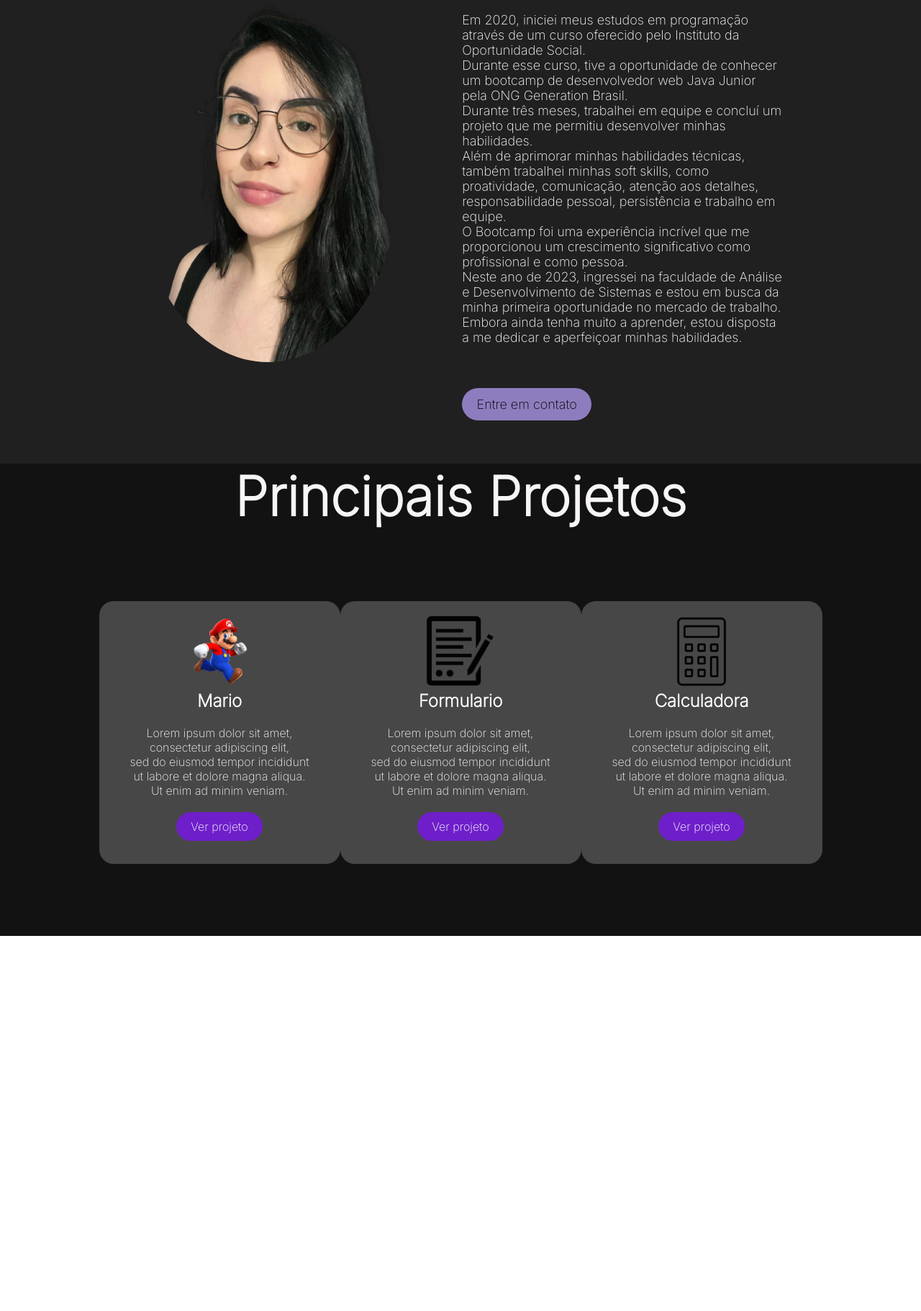
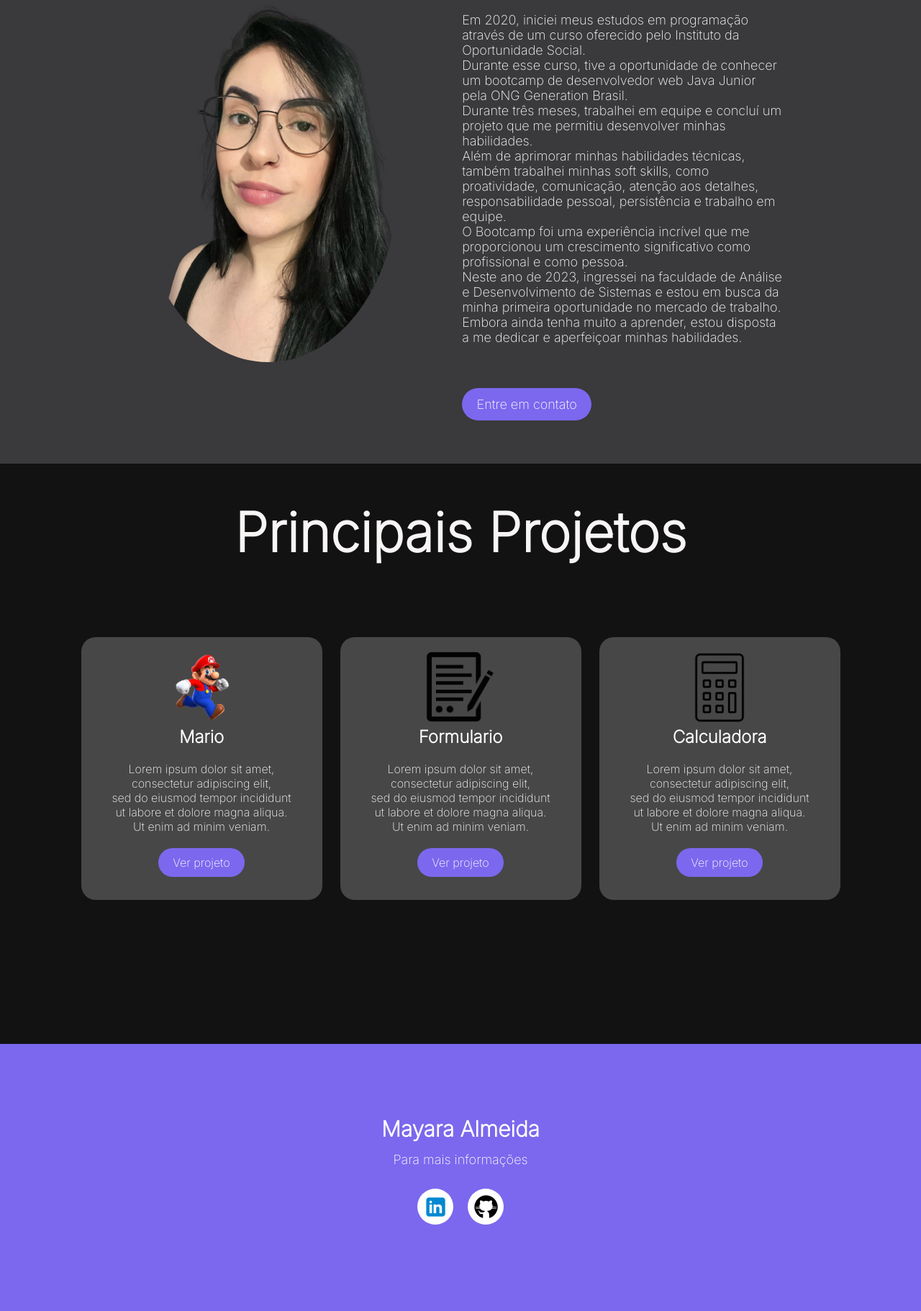
Before and after one commit to mayaratlt23/Meu_portifolio, a plain HTML site: page index.html in a window 1280 px wide. Shown: the part 939-2760 px from the top of the page at 72% size. Before the commit the page ends 2239 px from the top, so only its background shows below. Drawn offline with Linux system fonts and the light colour scheme.

Commit message:
Portifólio em construção

```diff
--- a/index.html
+++ b/index.html
@@ -11,14 +11,14 @@
 
    <!-- CABEÇALHO -->
 
-   <div class="caixa-principal">
+   <div class="caixa-principal" id="home">
       <nav>
          <h2 class="portifolio">Portifo<span>lio</span></h2>
          <ul>
-            <li><a>Home</a></li>
-            <li><a>Sobre</a></li>
-            <li><a>Projetos</a></li>
-            <li><a>Fale comigo</a></li>
+            <li><a class="link-menu" href="#home">Home</a></li>
+            <li><a class="link-menu" href="#sobre">Sobre</a></li>
+            <li><a class="link-menu" href="#projetos-id">Projetos</a></li>
+            <li><a class="link-menu" href="#fale-comigo">Fale comigo</a></li>
          </ul>
       </nav>
 
@@ -28,7 +28,7 @@
       </div>
    </div>
 
-   <section>
+   <section id="sobre">
       <img src="./imagens/may1.png">
       <div>
          <h2>Sobre mim</h2>
@@ -45,7 +45,7 @@
       </div>
    </section>
 
-   <div class="projetos">   <!--Parte dos projetos-->
+   <div class="projetos" id="projetos-id">   <!--Parte dos projetos-->
       <h2>Principais Projetos</h2>
 
       <div class="card-projetos">
@@ -79,5 +79,23 @@
    </div>
    </div>
 
+   <footer id="fale-comigo">
+      <h5>Mayara Almeida</h5>
+      <p>Para mais informações</p>
+
+      <div class="social">
+
+         <a href="https://www.linkedin.com/in/mayaratalmeida/" target="_blank">
+            <img src="./imagens/linkedin.png">
+         </a>
+
+         <a href="https://github.com/mayaratlt23" target="_blank">
+            <img src="./imagens/github.png">
+         </a>
+
+      </div>
+  </footer>
+
+
 </body>
 </html>
--- a/style.css
+++ b/style.css
@@ -12,7 +12,7 @@
   background-image: url(./imagens/background.png);
   background-position: right;                           /*posicionar a imagem*/
   background-repeat: no-repeat;
-  background-color: #3a393b;                   /*primeira imagem do site*/
+  background-color: #202020;                   /*primeira imagem do site*/
 }
 
 /*ESTILIZAR O MENU DE NAVEGAÇÃO */
@@ -32,7 +32,7 @@ nav {
   font-weight: 900;
 }
 .portifolio span {
-  color: #8e7dbe;
+  color: #7B68EE;
 }
 
 /*ESTILIZAR A LISTA DO MENU DE NAVEGAÇÃO */
@@ -47,8 +47,14 @@ li {
 
 /*EFEITO DE QUANDO PASSAR O MOUSE EM CIMA DA PALAVRA ELA MUDAR DE COR*/
 li:hover {
-  color: #8e7dbe;
+  color: #7B68EE;
   transition: 0.5s;
+}
+
+/*ESTILIZAR OS NOMES DO MENU*/
+.link-menu {
+  text-decoration: none;
+  color: white;
 }
 
 /*POSICIONAR MEU NOME*/
@@ -65,7 +71,7 @@ h1 {
 }
 
 h1 span {
-  color: #8e7dbe;
+  color: #7B68EE;
 }
 
 /* ESTILIZAR O NOME "PROGRAMADORA FRON END"*/
@@ -79,7 +85,7 @@ section {
   display: flex;
   align-items: center;
   padding: 60px 15%;
-  background-color: #202020;
+  background-color: #3a393b;
 }
 
 /*ESTILIZAR MINHA IMAGEM*/
@@ -105,8 +111,8 @@ section div p {
 
 /*ESTILIZAR O BOTÃO ENTRE EM CONTATO*/
 section div button {
-   color: black;
-   background: #8e7dbe;
+   color: white;
+   background: #7B68EE;
    height: 45px;
    width: 180px;
    font-size: 18px;
@@ -125,15 +131,15 @@ section div button:hover {
 /* COR DE FUNDO ONDE FICA OS PROJETOS*/
 .projetos {
   background-color: #131212;
-  display: flex;
-  flex-direction: column;
-  align-items: center;
+  padding-top: 50px;
+   padding-bottom: 100px;
 }
 
 /*ESTILIZAR O NOME "PRINCIPAIS PROJETOS*/
 .projetos h2 {
   color: rgb(248, 245, 245);
   font-size: 75px;
+  text-align: center;
 }
 
 /* COR DO QUADRADO ONDE FICA OS PROJETOS*/
@@ -165,7 +171,7 @@ section div button:hover {
 
 /*ESTILIZAR O BOTÃO "VER PROJETO" DO MARIO*/
 .card a {
-  background-color: #6f1fca;
+  background-color: #7B68EE;
   color: #ffffff;
   padding: 10px 20px;
   border-radius: 25px;
@@ -184,3 +190,52 @@ section div button:hover {
   justify-content: space-around;
   margin: 100px;
 }
+
+footer {
+  background-color: #7B68EE;
+  padding-top: 100px;
+  padding-bottom: 120px;
+  display: flex;
+  flex-direction: column;
+  align-items: center;
+  justify-content: center;
+}
+
+footer h5 {
+  color: white;
+  font-size: 30px;
+}
+
+footer p {
+  color: white;
+  font-size: 18px;
+  margin-top: 14px;
+  margin-bottom: 30px;
+}
+
+.social {
+  display: flex;
+  gap: 20px;
+}
+
+.social img {
+  height: 35px;
+  border-radius: 50%;
+}
+
+.social a {
+  background-color: white;
+  border-radius: 50%;
+ display: flex;
+ align-items: center;
+ justify-content: center;
+ height: 50px;
+ width: 50px;
+ cursor: pointer;
+}
+
+/*ESFEITO DE PASSARO MOUSE E O ICONE AUMENTAR*/
+.social a:hover {
+  transform: scale(1.3);
+  transition: 0.5s;
+}
```
Also changed, not shown: imagens/github.png (added), imagens/linkedin.png (added), imagens/whatsapp.png (added).
